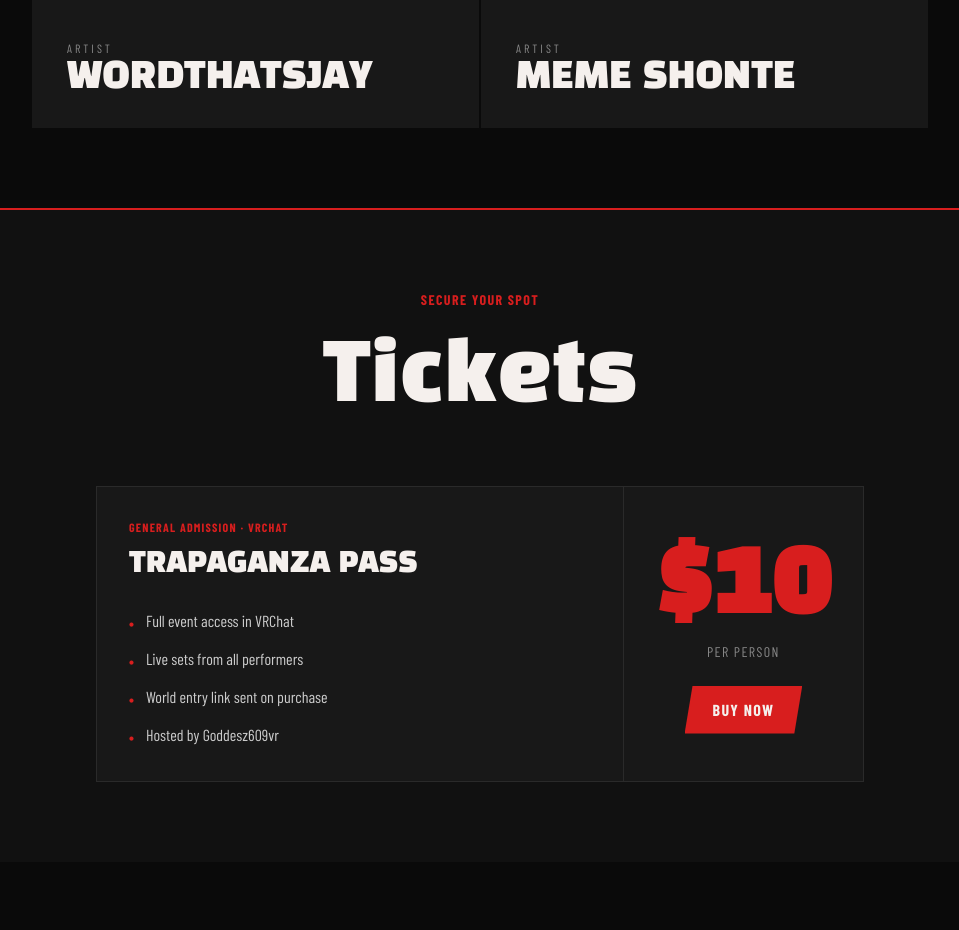
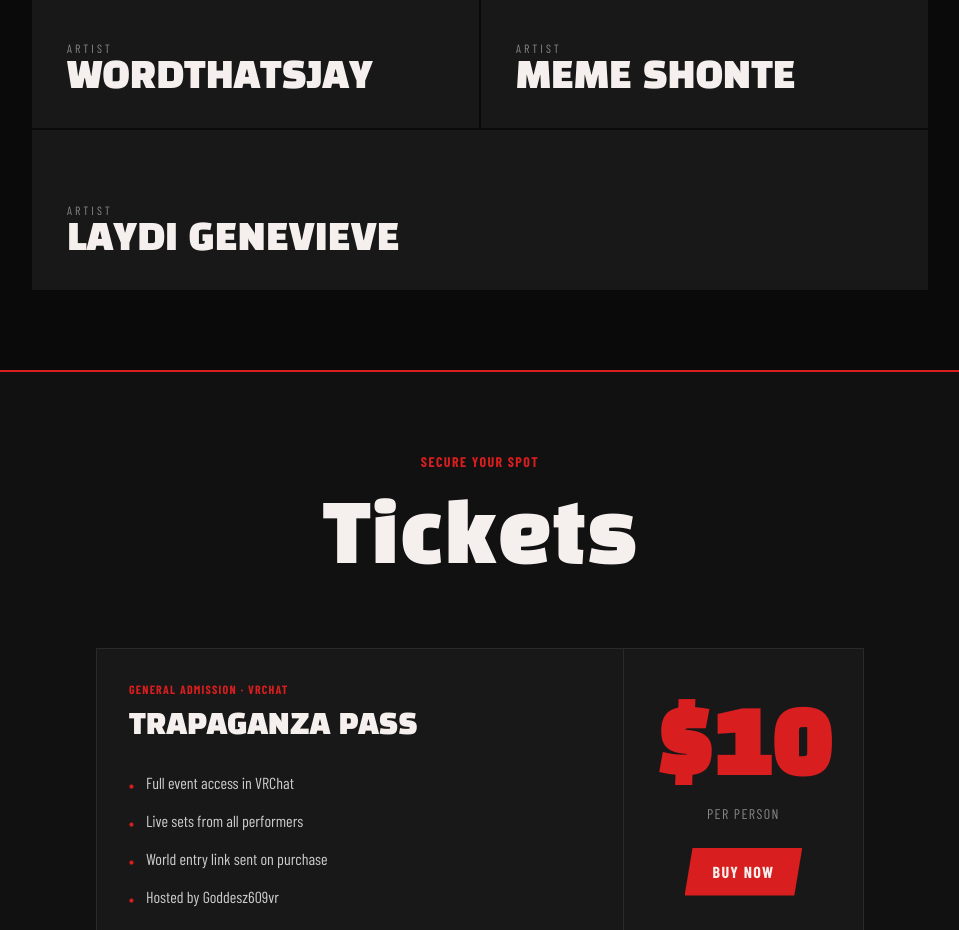
Before and after one commit to M5Divinetime/trapaganza-26, a React (Vite) app: page / in a window 1280 px wide. Shown: the part 1920-2850 px from the top of the page, without its empty margins (160-1119 px from the left). Built offline with nearby package versions, Linux system fonts and the light colour scheme; a web font is replaced by a local one.

Commit message:
Orchids run changes (2026-05-09T14:05:28.281Z)

```diff
--- a/src/App.jsx
+++ b/src/App.jsx
@@ -179,8 +179,9 @@ function Lineup() {
           <ArtistCard name="DJFADEGAME"    role="DJ · Headliner" isHeadliner className="col-span-2" />
           <ArtistCard name="TALKNICETOKIA" role="Artist" />
           <ArtistCard name="SKI DA G"      role="Artist" />
-          <ArtistCard name="WORDTHATSJAY"  role="Artist" />
-          <ArtistCard name="MEME SHONTE"   role="Artist" />
+          <ArtistCard name="WORDTHATSJAY"    role="Artist" />
+          <ArtistCard name="MEME SHONTE"    role="Artist" />
+          <ArtistCard name="LAYDI GENEVIEVE" role="Artist" className="col-span-2" />
         </div>
       </div>
     </section>
```
